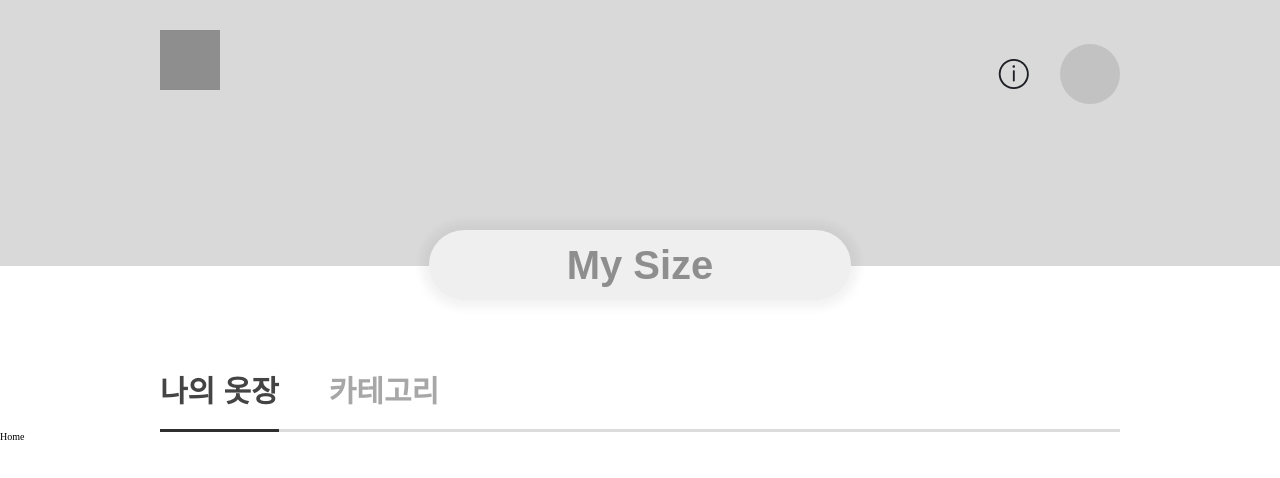
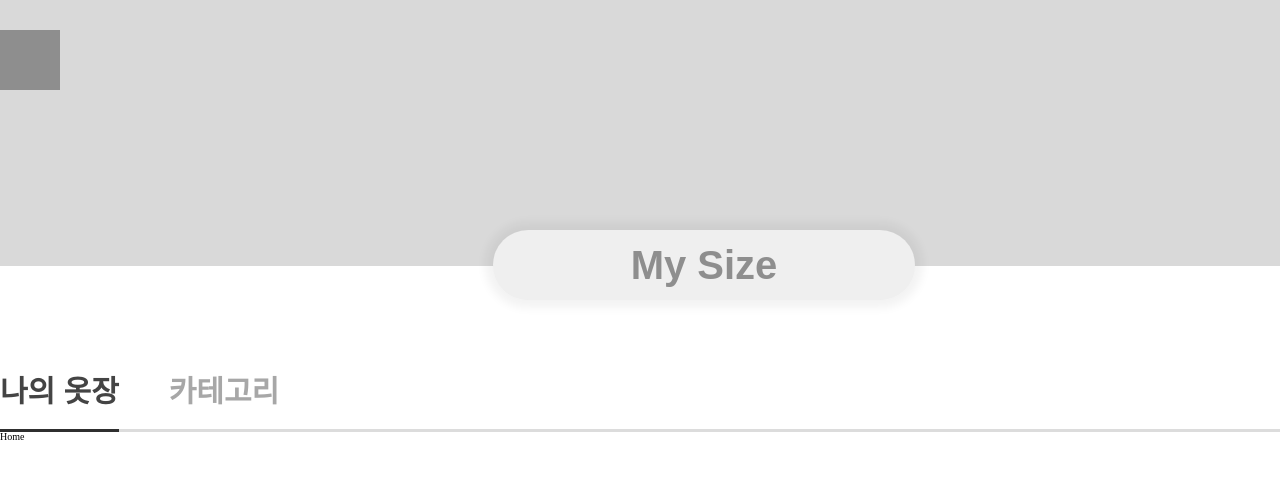
Before and after one commit to OWN-SIZE/onsize-website, a Next.js app: page /home in a window 1280 px wide. Shown: the top 478 px of the page. Built offline with nearby package versions, Linux system fonts and the light colour scheme.

Commit message:
feat: width값 고정 가운데 정렬

```diff
--- a/components/common/Header.tsx
+++ b/components/common/Header.tsx
@@ -7,6 +7,7 @@ import theme from 'styles/theme';
 function Header() {
   return (
     <Styled.Root>
+      <Styled.Container>
         <Styled.TopSection>
           <Link href="/home">
             <Styled.LogoImg />
@@ -26,6 +27,7 @@ function Header() {
         <Link href="/mysize">
           <Styled.MySizeButton>My Size</Styled.MySizeButton>
         </Link>
+      </Styled.Container>
     </Styled.Root>
   );
 }
@@ -44,6 +46,12 @@ const Styled = {
     margin-bottom: 10.5rem;
   `,
 
+  Container: styled.div`
+    width: 140.8rem;
+
+    margin: 0 auto;
+  `,
+
   TopSection: styled.div`
     display: flex;
     justify-content: space-between;
@@ -54,7 +62,6 @@ const Styled = {
     height: 6rem;
     background-color: #8e8e8e;
 
-    margin-left: 16rem;
     margin-top: 3rem;
   `,
 
@@ -66,7 +73,6 @@ const Styled = {
     width: 13.2rem;
     height: 7rem;
 
-    margin-right: 16rem;
     margin-top: 4rem;
   `,
 
--- a/components/common/MenuBar.tsx
+++ b/components/common/MenuBar.tsx
@@ -23,8 +23,10 @@ const Styled = {
   Root: styled.div`
     display: flex;
 
+    width: 140.8rem;
+
     height: 6.1rem;
-    margin: 0 16rem;
+    margin: 0 auto;
     border-bottom: 0.3rem solid ${theme.colors.gray200};
   `,
   Menu: styled.button<{ isClicked: boolean }>`
```
Lines whose indentation alone changed are shown as unchanged.
